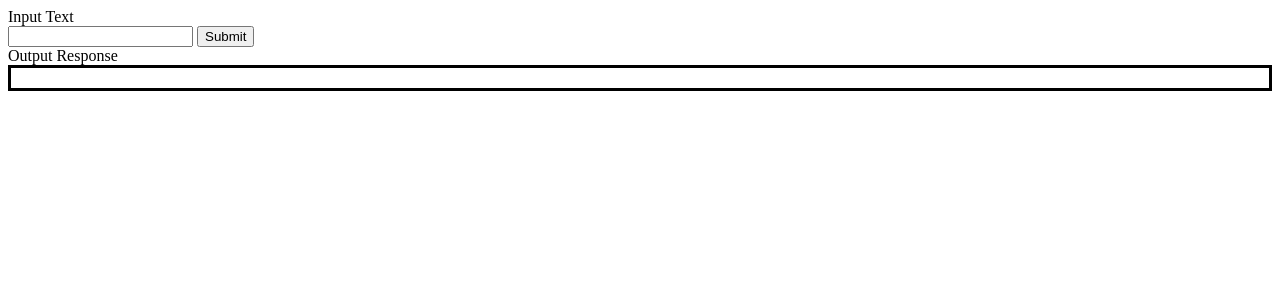
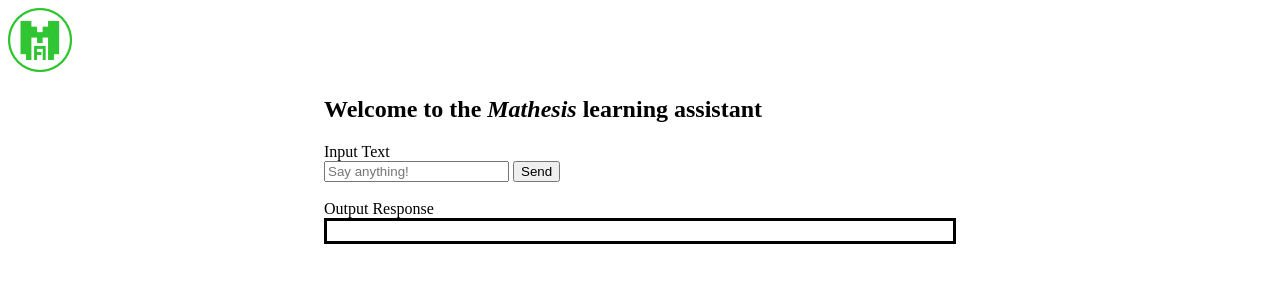
Before and after one commit to GPT-Pedagogy/GPT-Pedagogy, a Flask app: page / in a window 1280 px wide. Shown: the top 300 px of the page. Run offline with Flask 2, Linux system fonts and the light colour scheme; parts of the project's set-up code (start-up, migrations or seed data) failed here and were passed over.

Commit message:
digitalStyle

```diff
--- a/static/index.css
+++ b/static/index.css
@@ -0,0 +1,15 @@
+.speechBubble {
+    width: fit-content;
+    padding: 5px;
+    border-radius: 3px;
+    margin: 10px;
+}
+
+.userSpeech {
+    background-color: lightblue;
+    margin-left: auto;
+}
+
+.mathesisSpeech {
+    background-color: lightgray;
+}
--- a/static/index.js
+++ b/static/index.js
@@ -1,8 +1,14 @@
+USER_SPEAKER = 0
+MATHESIS_SPEAKER = 1
+TYPING = `<p class="speechBubble mathesisSpeech">...</p>`
+
 function hello(){
     console.log("Hello there");
     let inputText = document.getElementById("inputText").value;
     document.getElementById("inputText").value = "";
-    document.getElementById("output").innerHTML += 'Me: '+inputText+"<br>";
+    addOutput(USER_SPEAKER, inputText)
+    // Add typing
+    document.getElementById("output").innerHTML += TYPING
     fetch('/input', {
         method: 'POST',
         headers: {
@@ -12,6 +18,17 @@
         body: JSON.stringify({ "inputText": inputText })
     }).then(response => response.json()).then(response => {
         console.log(JSON.stringify(response));
-        document.getElementById("output").innerHTML += "Mathesis:"+response["content"]+"<br>";
+        // Remove typing
+        let tmp = document.getElementById("output").innerHTML;
+        document.getElementById("output").innerHTML = tmp.replace(TYPING, "");
+        addOutput(MATHESIS_SPEAKER, response["content"])
     });
 }
+
+function addOutput(speaker, text){
+    let speakerName = speaker === USER_SPEAKER ? "Me: " : "Mathesis: ";
+    let bubbleClass = speaker === USER_SPEAKER ? "userSpeech" : "mathesisSpeech";
+    document.getElementById("output").innerHTML += `<p class="speechBubble ${bubbleClass}">
+        ${speakerName+text}
+    </p>`;
+}
--- a/templates/index.html
+++ b/templates/index.html
@@ -4,16 +4,22 @@
     <meta charset="UTF-8">
     <title>Mathesis</title>
     <script src="{{ url_for('static', filename='index.js') }}"></script>
-    <link href="{{ url_for('static', filename='index.css') }}"></link>
+    <link rel="stylesheet" href="{{ url_for('static', filename='index.css') }}">
+    <link rel="icon" type="image/x-icon" href="{{ url_for('static', filename='mathesis.png') }}">
 </head>
 <body>
-<form action="javascript:hello()">
-    <label for="inputText">Input Text</label><br>
-    <input id="inputText" name="inputText" type="text">
-    <input id="submitText" type="submit">
-</form>
-<span>Output Response</span><br>
-<div id="output" style="border: 3px solid black; min-height: 20px"></div>
+<img src="{{ url_for('static', filename='mathesis.png') }}" style="width: 64px">
+<div style="margin: auto; width: 50%">
+    <h2>Welcome to the <i>Mathesis</i> learning assistant</h2>
+    <form action="javascript:hello()">
+        <label for="inputText">Input Text</label><br>
+        <input id="inputText" name="inputText" type="text" placeholder="Say anything!">
+        <input id="submitText" type="submit" value="Send">
+    </form>
+    <br>
+    <span>Output Response</span><br>
+    <div id="output" style="border: 3px solid black; min-height: 20px"></div>
+</div>
 
 </body>
 </html>
```
Also changed, not shown: static/mathesis.png (added), 1 other file.
